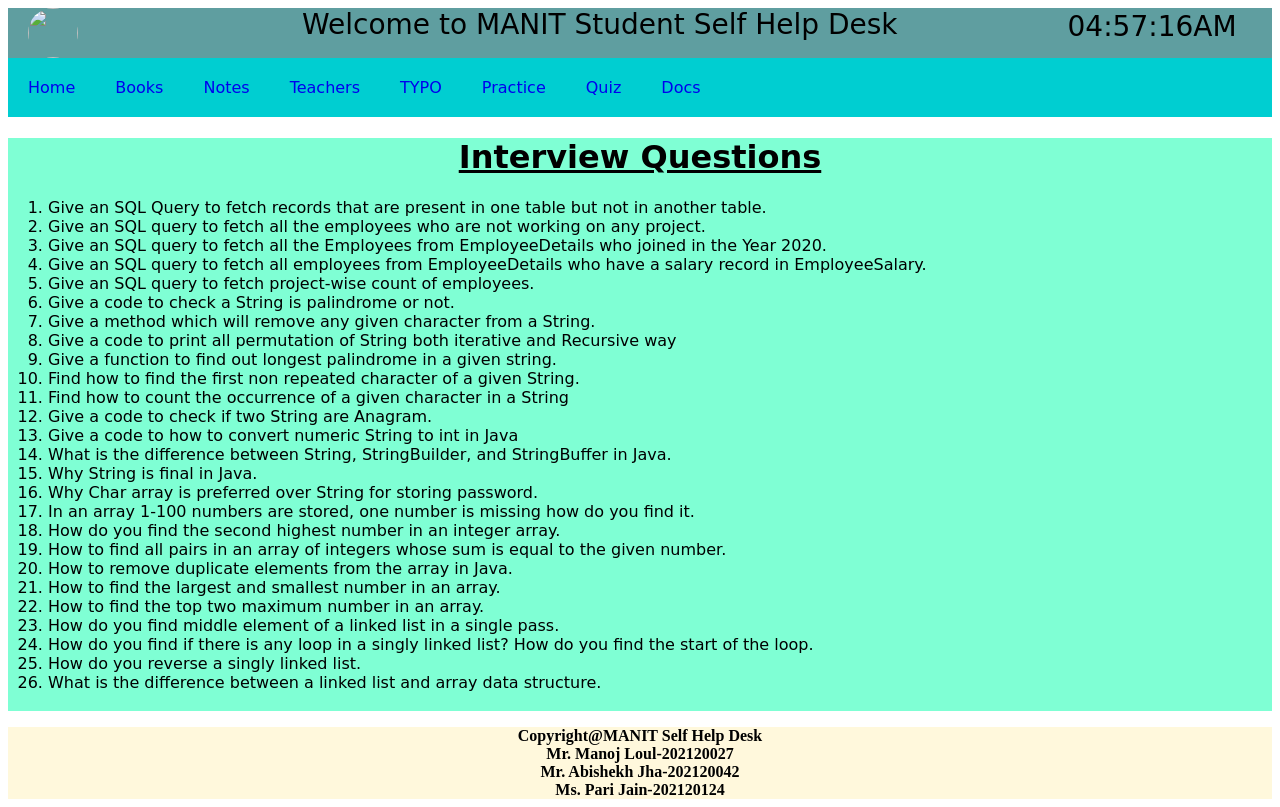
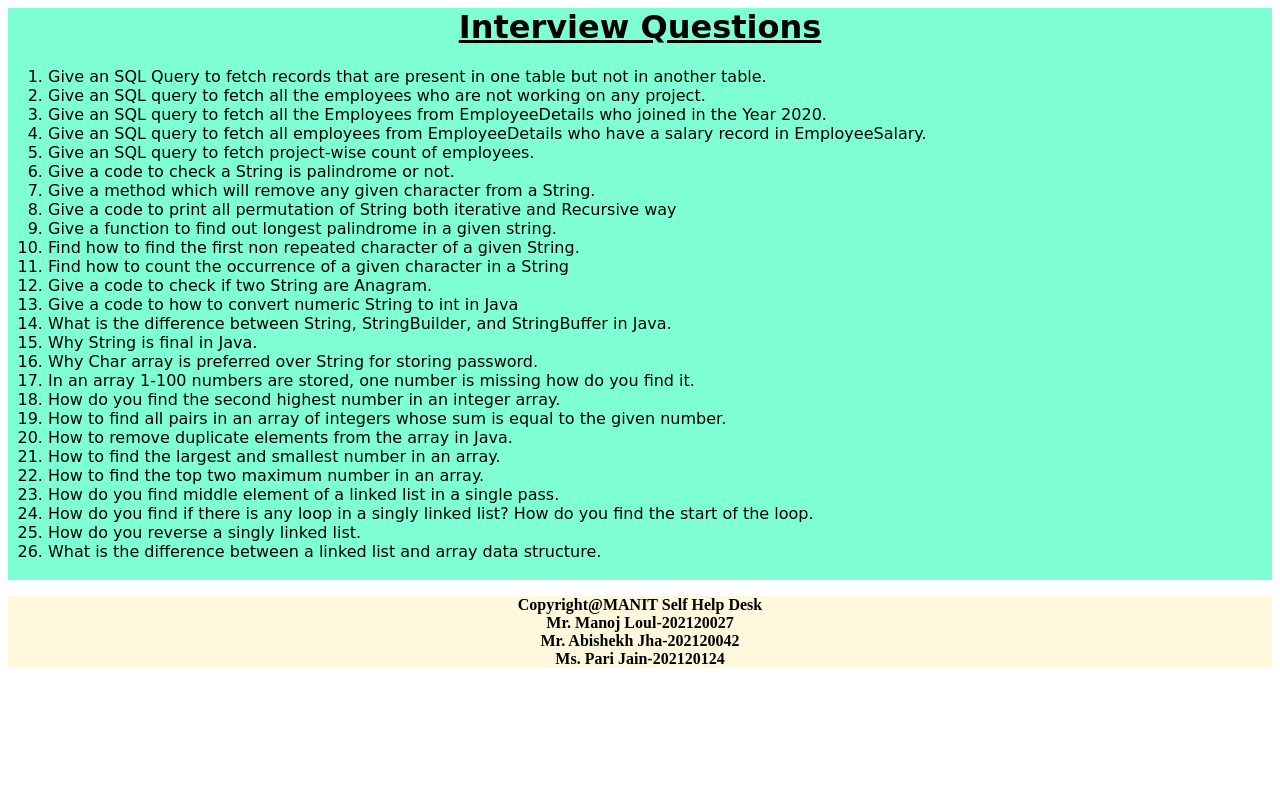
Before and after one commit to manojloul/Practice, a plain HTML site: page index.html in a window 1280 px wide. Drawn offline with Linux system fonts and the light colour scheme.

Commit message:
Update and rename Practice.html to index.html

```diff
--- a/Practice.html
+++ b/index.html
@@ -4,53 +4,7 @@
     <link rel="stylesheet" href="design.css">
 </head>
 <body>
-<nav><div class="intro1">
-    <img src="Student Self Help Desk_Logo.png" height="50px" width="50px">&emsp;&emsp;&emsp;&emsp;&emsp;&emsp;&emsp;&emsp;Welcome to MANIT Student Self Help Desk&emsp;&emsp;&emsp;&emsp;&emsp;&emsp;
-    <div id="clock">8:10:45</div>
-    <script>
-        setInterval(showTime, 1000);
-        function showTime() {
-            let time = new Date();
-            let hour = time.getHours();
-            let min = time.getMinutes();
-            let sec = time.getSeconds();
-            am_pm = "AM";
 
-            if (hour > 12) {
-                hour -= 12;
-                am_pm = "PM";
-            }
-            if (hour == 0) {
-                hr = 12;
-                am_pm = "AM";
-            }
-
-            hour = hour < 10 ? "0" + hour : hour;
-            min = min < 10 ? "0" + min : min;
-            sec = sec < 10 ? "0" + sec : sec;
-
-            let currentTime = hour + ":"
-                + min + ":" + sec + am_pm;
-
-            document.getElementById("clock")
-                .innerHTML = currentTime;
-        }
-
-        showTime();
-    </script>
-    </div></nav>
-<nav><div class="intro2">
-
-        <a href="HomePage.html" target="_parent" >Home</a>
-        <a href="Books.html" target="_parent">Books</a>
-        <a href="Notes.html" target="_parent">Notes</a>
-        <a href="Teachers.html" target="_parent">Teachers</a>
-        <a href="TypingTest.html" target="_parent">TYPO</a>
-        <a href="Practice.html" target="_parent">Practice</a>
-        <a href="Quiz.html" target="_parent">Quiz</a>
-        <a href="Documents.html" target="_parent">Docs</a>
-    </div>
-    </nav>
 <div class="even">
 <h1 align="center" color="maroon"><u>Interview Questions</u></h1>
 <ol>
```
